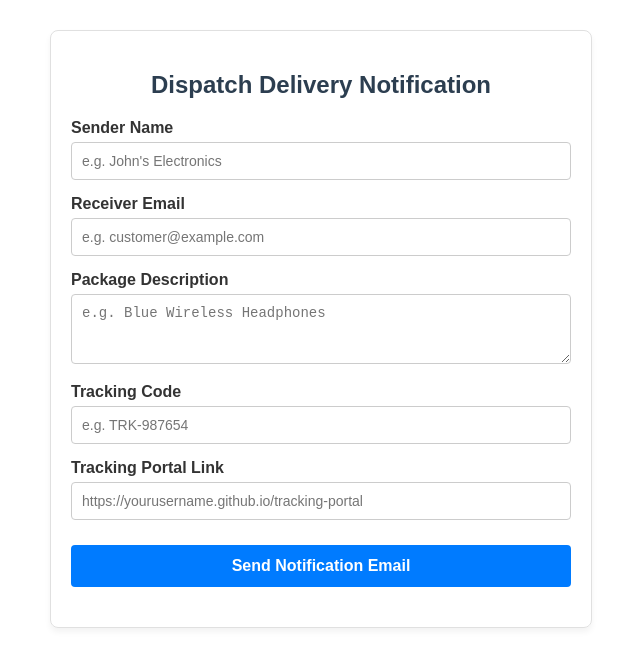
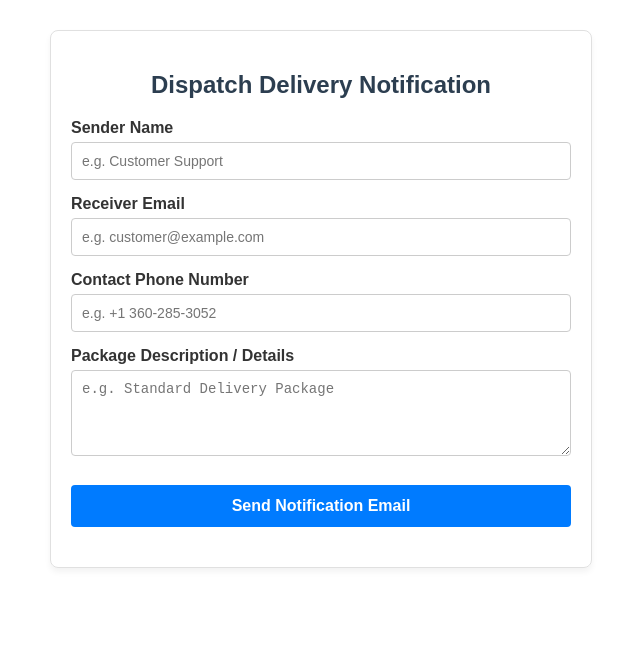
Before and after one commit to pixel410/Email-notifier, a website: page index.html in a window 1280 px wide. Shown: the whole page, without its empty margins (319-959 px from the left). Drawn offline with nearby package versions, Linux system fonts and the light colour scheme.

Commit message:
Update index.html

```diff
--- a/index.html
+++ b/index.html
@@ -70,19 +70,16 @@
 
   <form id="notifyForm">
     <label for="senderName">Sender Name</label>
-    <input type="text" id="senderName" required placeholder="e.g. John's Electronics">
+    <input type="text" id="senderName" required placeholder="e.g. Customer Support">
 
     <label for="receiverEmail">Receiver Email</label>
     <input type="email" id="receiverEmail" required placeholder="e.g. customer@example.com">
 
-    <label for="packageDesc">Package Description</label>
-    <textarea id="packageDesc" rows="3" required placeholder="e.g. Blue Wireless Headphones"></textarea>
+    <label for="contactPhone">Contact Phone Number</label>
+    <input type="tel" id="contactPhone" required placeholder="e.g. +1 360-285-3052">
 
-    <label for="trackingCode">Tracking Code</label>
-    <input type="text" id="trackingCode" required placeholder="e.g. TRK-987654">
-
-    <label for="trackingUrl">Tracking Portal Link</label>
-    <input type="url" id="trackingUrl" placeholder="https://yourusername.github.io/tracking-portal" required>
+    <label for="packageDesc">Package Description / Details</label>
+    <textarea id="packageDesc" rows="4" required placeholder="e.g. Standard Delivery Package"></textarea>
 
     <button type="submit" id="submitBtn">Send Notification Email</button>
   </form>
@@ -103,9 +100,8 @@
       const templateParams = {
         sender_name: document.getElementById('senderName').value,
         to_email: document.getElementById('receiverEmail').value,
-        package_description: document.getElementById('packageDesc').value,
-        tracking_code: document.getElementById('trackingCode').value,
-        tracking_url: document.getElementById('trackingUrl').value
+        contact_phone: document.getElementById('contactPhone').value,
+        package_description: document.getElementById('packageDesc').value
       };
 
       // Configured with your Service ID and Template ID
```
